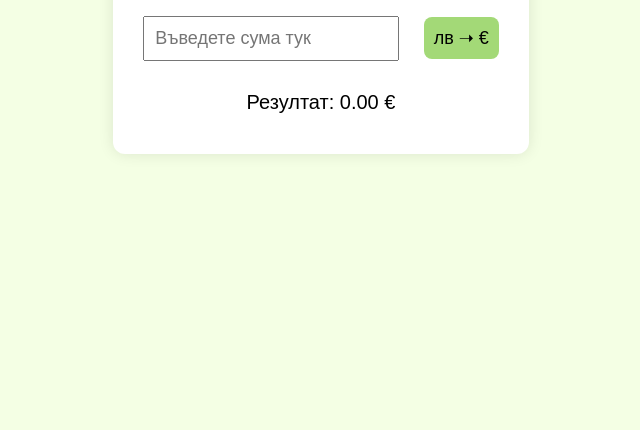
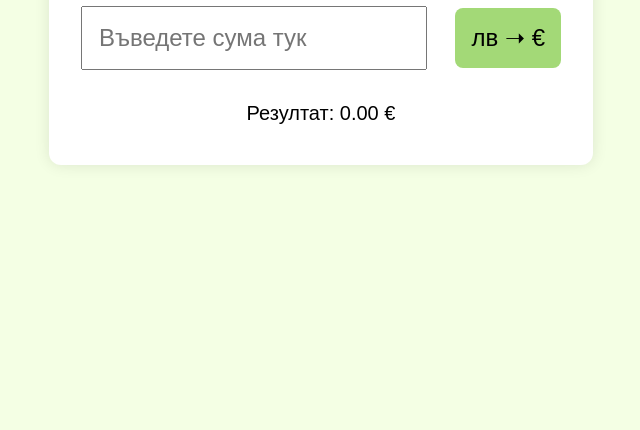
Before and after one commit to papertiger-bg/Lev-Euro, a plain HTML site: page index.html in a window 1280 px wide. Shown: the part 370-800 px from the top of the page, without its empty margins (319-959 px from the left). Drawn offline with Linux system fonts and the light colour scheme.

Commit message:
Update style.css

```diff
--- a/style.css
+++ b/style.css
@@ -17,9 +17,9 @@ body {
 }
 
 input, button {
-    padding: 10px;
-    margin: 10px;
-    font-size: 18px;
+    padding: 16px;
+    margin: 12px;
+    font-size: 24px;
 }
 
 button {
```
